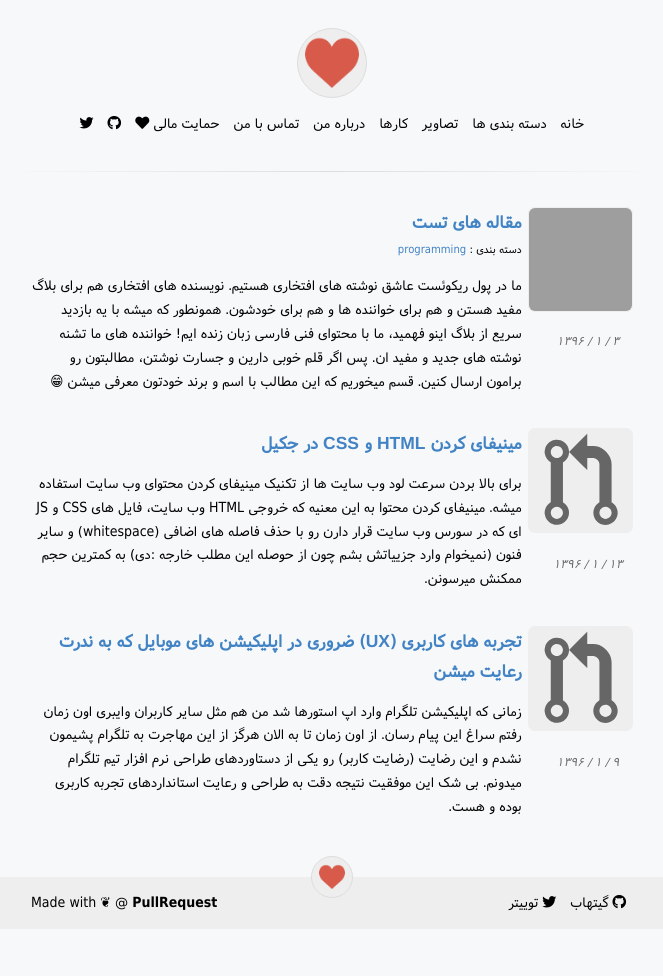
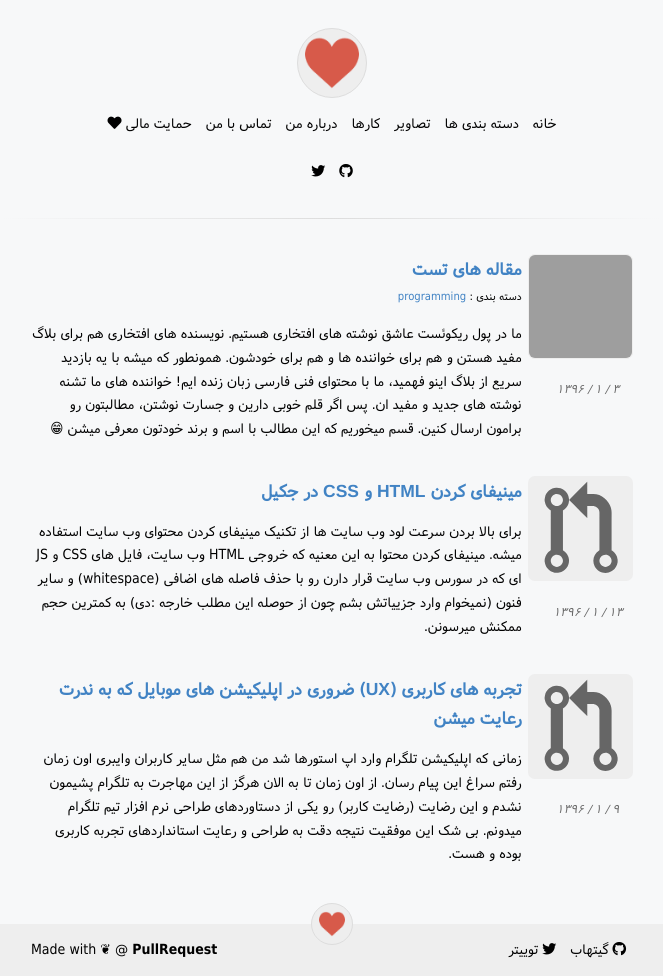
Before and after one commit to rashid2003/blog, a Jekyll site: the page built from index.html, in a window 1280 px wide. Shown: the whole page, without its empty margins (308-971 px from the left). Built offline with Jekyll 4.4.1, drawn with Linux system fonts in a browser that asks for light colours; some web fonts are replaced; before the commit the page ends 929 px from its top, so only the background shows below that; grey boxes are pictures that could not be loaded.

Commit message:
Update header.html

```diff
--- a/_includes/header.html
+++ b/_includes/header.html
@@ -39,7 +39,10 @@
   color: black;
 }"></i></a>
       </li>
-      <br>
+    </ul>
+    <br>
+        <ul class="list--unstyled list--inline header__list text--center">
+
       <li>
         <a {% if page.label == pg.label %} class="active" {% endif %} href="http://github.com/rashid2003/"><i class="fab fa-github"></i></a>
       </li>
```
